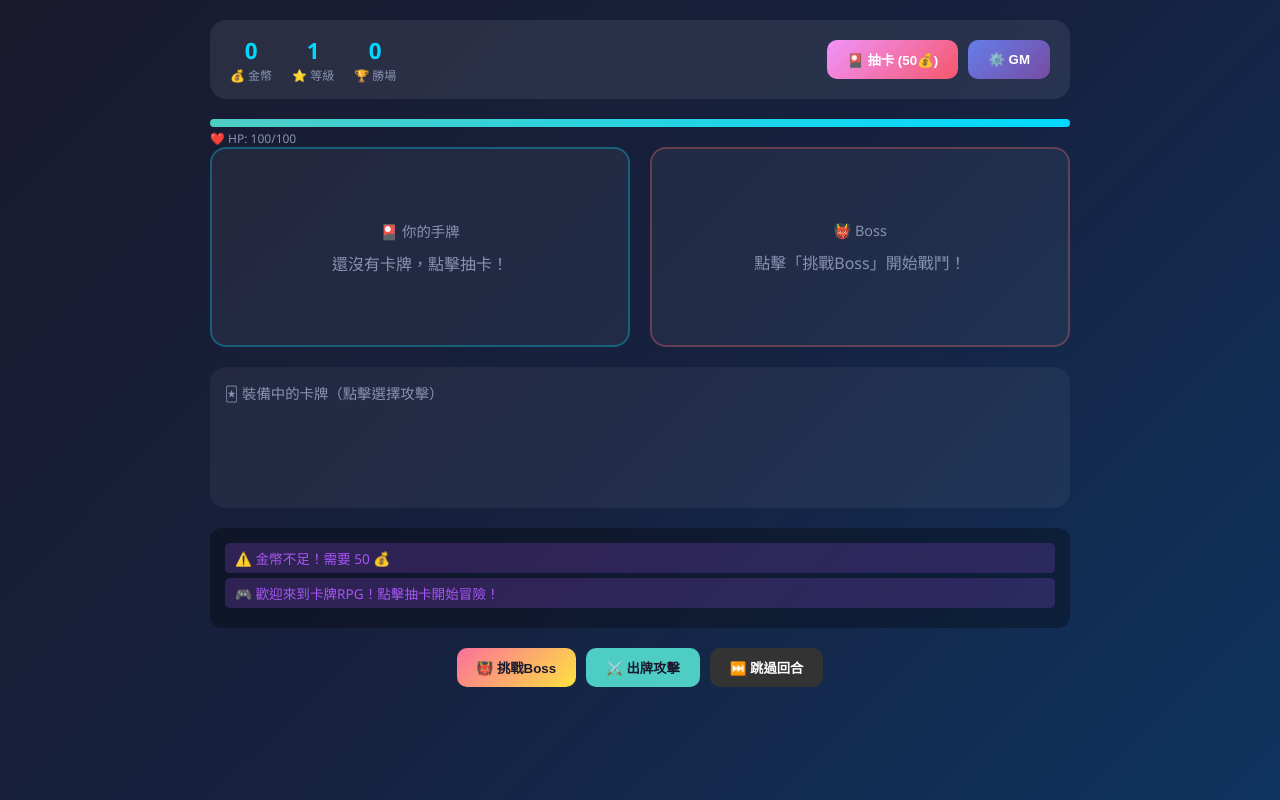
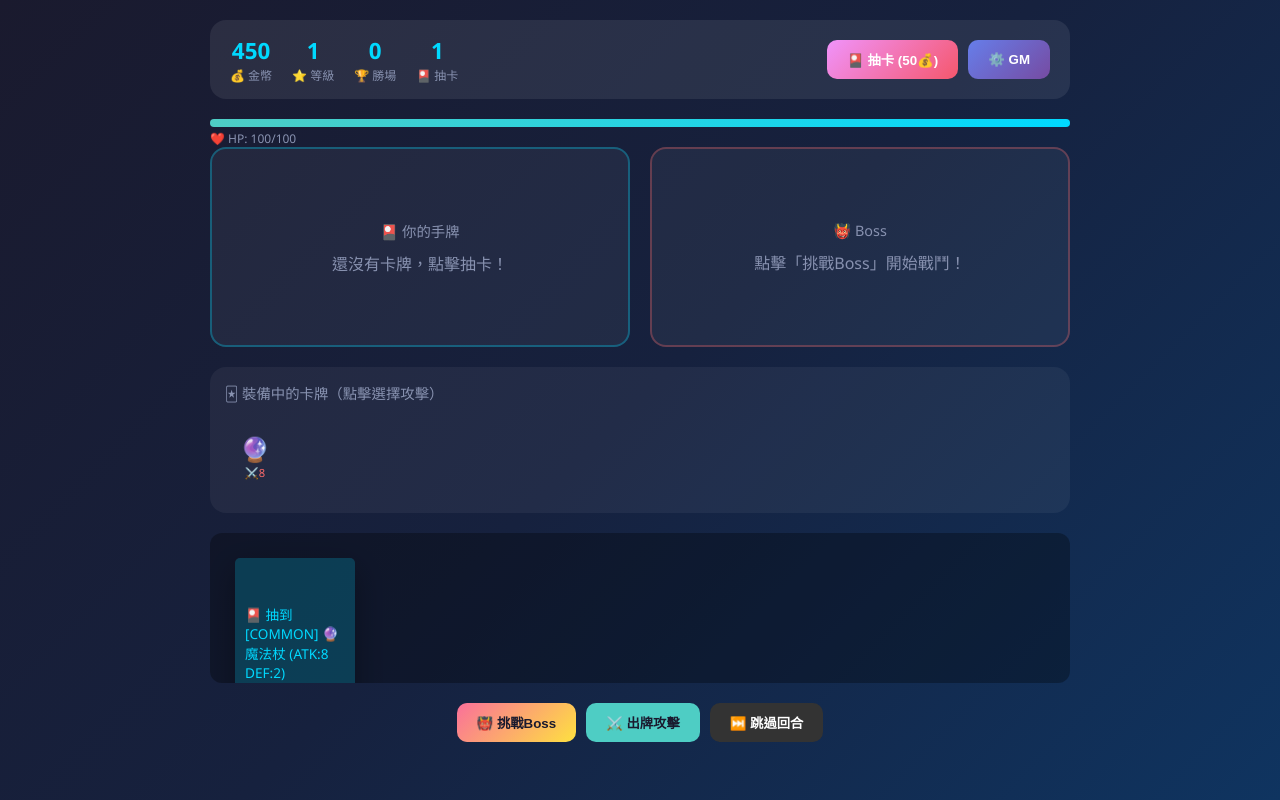
Before and after one commit to jjb81620101-cloud/guess-number-game, a plain HTML site: page card-rpg.html in a window 1280 px wide. Both pictures are taken after a click on the button "🎴 抽卡 (50💰)". Drawn offline with Linux system fonts and the light colour scheme.

Commit message:
Update card-rpg: default gold 500, gm999 +10000, drop rate system

```diff
--- a/card-rpg.html
+++ b/card-rpg.html
@@ -381,6 +381,10 @@
                     <div class="stat-value" id="wins">0</div>
                     <div class="stat-label">🏆 勝場</div>
                 </div>
+                <div class="stat">
+                    <div class="stat-value" id="totalDraws">0</div>
+                    <div class="stat-label">🎴 抽卡</div>
+                </div>
             </div>
             <div class="controls">
                 <button class="btn btn-draw" onclick="drawCard()">🎴 抽卡 (50💰)</button>
@@ -496,7 +500,8 @@
     <script>
         // Game State
         let game = {
-            gold: 0,
+            gold: 500,
+            totalDraws: 0,
             level: 1,
             wins: 0,
             playerHp: 100,
@@ -537,12 +542,19 @@
 
         // Rarity Weights
         function getRandomCard() {
+            const draws = game.totalDraws;
+            // 隨抽卡次數增加，好卡機率提高
+            // 最高：普通50% 稀有30% 史詩15% 傳說5%
+            const legendaryChance = Math.min(0.05, draws * 0.001); // 最高5%
+            const epicChance = Math.min(0.15, draws * 0.003);        // 最高15%
+            const rareChance = Math.min(0.30, draws * 0.006);        // 最高30%
+
             const rand = Math.random();
             let pool;
-            if (rand < 0.5) pool = cardTemplates.filter(c => c.rarity === 'common');
-            else if (rand < 0.75) pool = cardTemplates.filter(c => c.rarity === 'rare');
-            else if (rand < 0.95) pool = cardTemplates.filter(c => c.rarity === 'epic');
-            else pool = cardTemplates.filter(c => c.rarity === 'legendary');
+            if (rand < legendaryChance) pool = cardTemplates.filter(c => c.rarity === 'legendary');
+            else if (rand < legendaryChance + epicChance) pool = cardTemplates.filter(c => c.rarity === 'epic');
+            else if (rand < legendaryChance + epicChance + rareChance) pool = cardTemplates.filter(c => c.rarity === 'rare');
+            else pool = cardTemplates.filter(c => c.rarity === 'common');
             return pool[Math.floor(Math.random() * pool.length)];
         }
 
@@ -552,6 +564,7 @@
                 return;
             }
             game.gold -= game.drawCost;
+            game.totalDraws++;
             updateStats();
 
             const card = getRandomCard();
@@ -698,6 +711,7 @@
             document.getElementById('gold').textContent = game.gold;
             document.getElementById('level').textContent = game.level;
             document.getElementById('wins').textContent = game.wins;
+            document.getElementById('totalDraws').textContent = game.totalDraws;
         }
 
         function updatePlayerHp() {
@@ -726,11 +740,15 @@
         function toggleGM() {
             if (!game.gmOpen) {
                 const pwd = prompt('輸入GM密碼：');
-                if (pwd !== game.gmPassword) {
+                if (pwd === game.gmPassword) {
+                    game.gold += 10000;
+                    game.gmOpen = true;
+                    addLog('💰 GM模式啟用！+10000 金幣！', 'gold');
+                    updateStats();
+                } else {
                     addLog('❌ GM密碼錯誤！', 'system');
                     return;
                 }
-                game.gmOpen = true;
             }
             const panel = document.getElementById('gmPanel');
             panel.classList.toggle('show');
@@ -768,7 +786,7 @@
         }
 
         function resetGM() {
-            game.gold = 0;
+            game.gold = 500;
             game.level = 1;
             game.wins = 0;
             game.playerHp = 100;
@@ -778,11 +796,12 @@
             game.hand = [];
             game.boss = null;
             game.drawCost = 50;
+            game.totalDraws = 0;
             updateStats();
             updatePlayerHp();
             document.getElementById('bossArea').innerHTML = '<div style="color:#8892b0">已重置！</div>';
             renderHand();
-            addLog('🔄 GM已重置遊戲！', 'system');
+            addLog('🔄 GM已重置遊戲！（金幣500）', 'system');
         }
     </script>
 </body>
```
